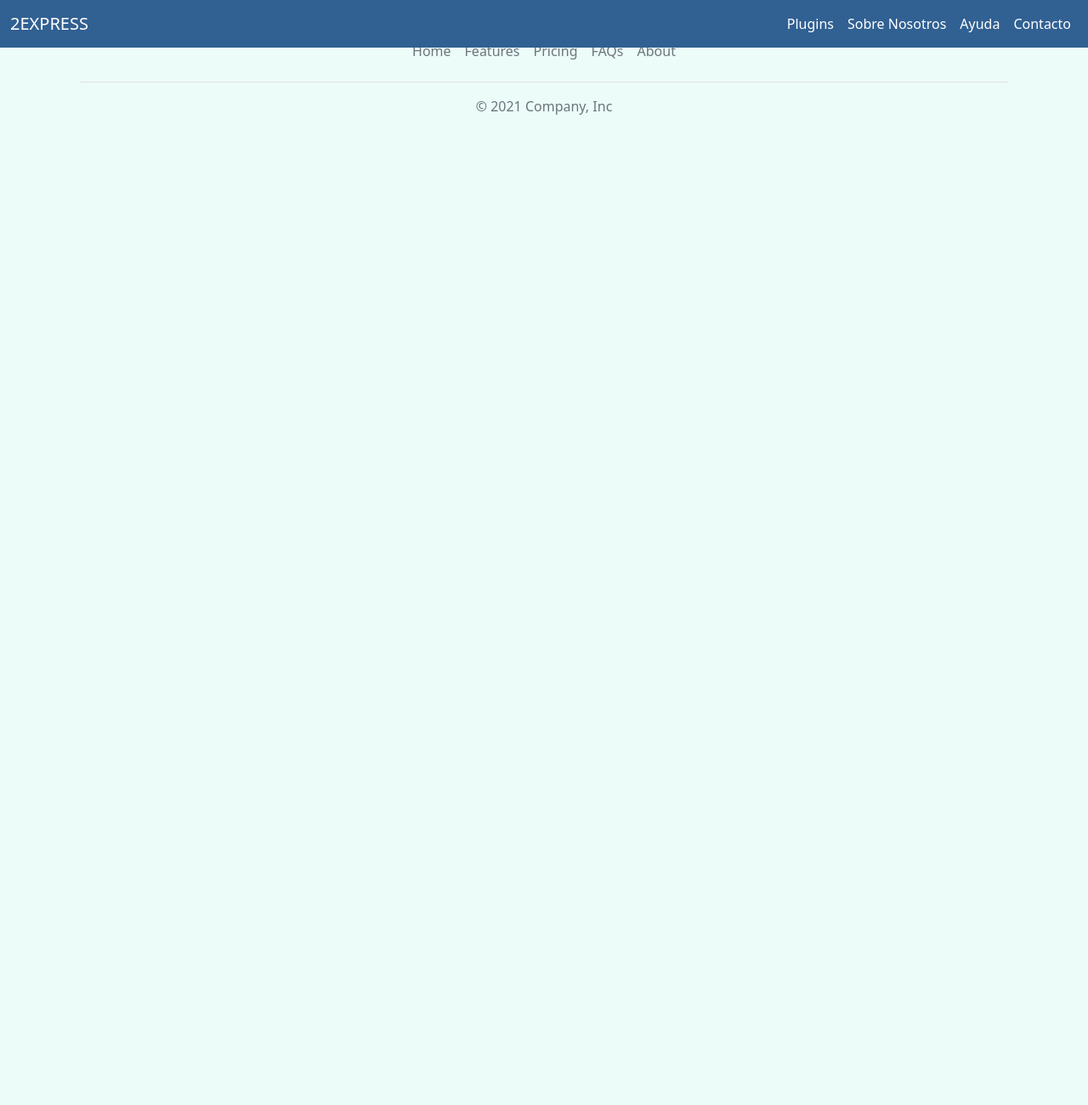
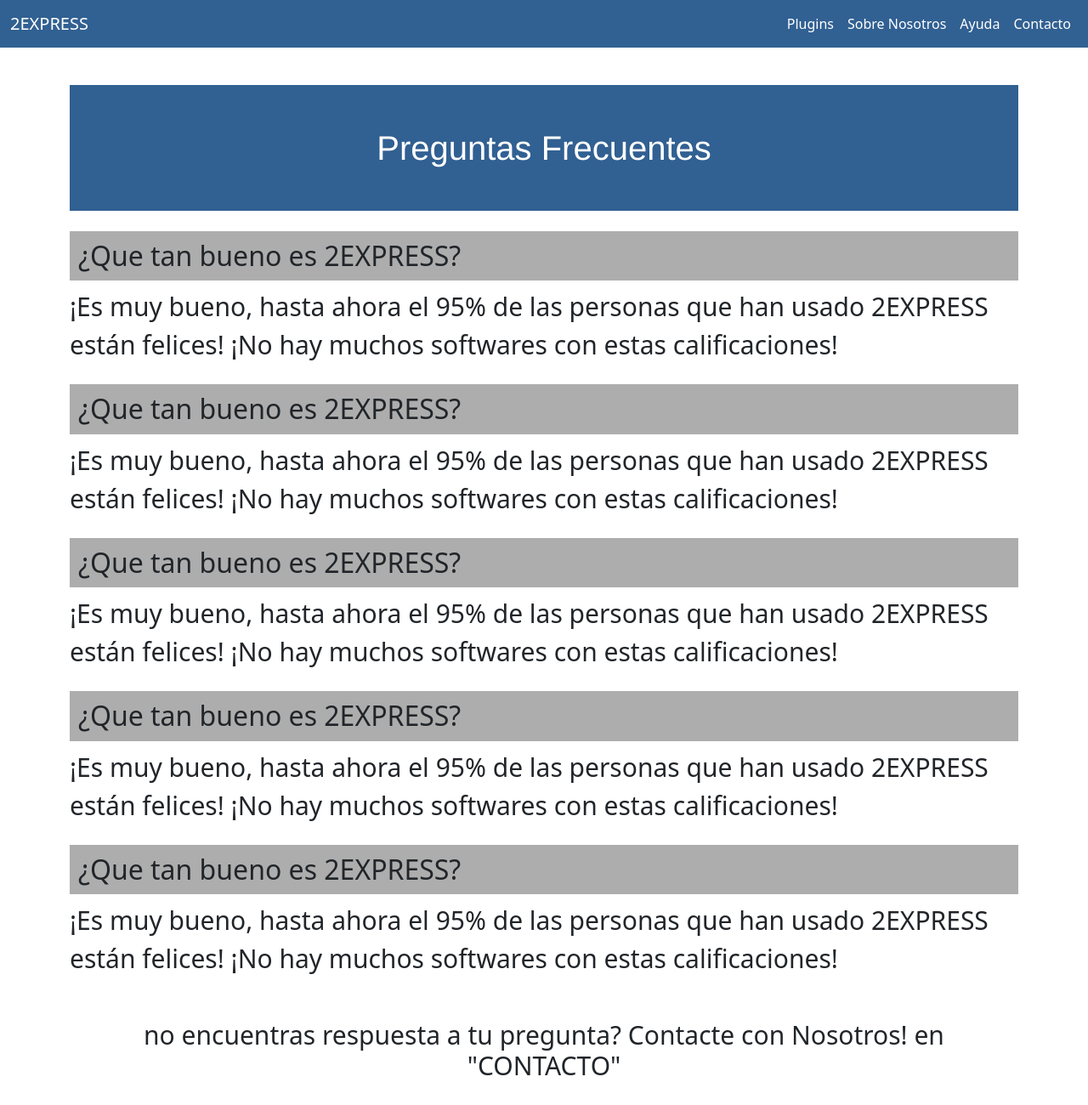
Before and after one commit to DanteEM/IdeaMozombite1, a website: page secciones/ayuda.html in a window 1280 px wide. Shown: the top 1300 px of the page at 85% size. Before the commit the page ends 800 px from the top, so only its background shows below. Drawn offline with nearby package versions, Linux system fonts and the light colour scheme.

Commit message:
sass ahora muy confuso T-T

```diff
--- a/package.json
+++ b/package.json
@@ -4,7 +4,8 @@
   "description": "",
   "main": "index.js",
   "scripts": {
-    "test": "echo \"Error: no test specified\" && exit 1"
+    "test": "echo \"Error: no test specified\" && exit 1",
+    "sass": "sass --watch scss/style.scss css/stylecopy.css"
   },
   "repository": {
     "type": "git",
--- a/scss/layout/header.scss
+++ b/scss/layout/_header.scss
@@ -11,6 +11,8 @@
     transition: all 0.5s;
     &:hover{
         transform: scale(1.3);
+        color: orange;
     }
 
+
 }
--- /dev/null
+++ b/scss/layout/_main.scss
@@ -0,0 +1,31 @@
+.titulares {
+    margin-top: 100px;
+
+    h1 {
+        font-family: 'Franklin Gothic Medium', 'Arial Narrow', Arial, sans-serif;
+        padding: 50px;
+        color: map-get($map: $paleta, $key: "colorSecundario");
+        text-align: center;
+        background-color: $coloPrincipal;
+    }
+
+    .pruebalo {
+        font-size: 30px;
+        text-align: center;
+        font-style: inherit;
+        margin: 50px;
+    }
+
+}
+.pregunta {
+    background-color: rgba(127, 127, 127, 0.635);
+    margin-top: 24px;
+    padding: 10px;
+}
+
+.respuesta {
+    @include textosRespuestas
+}
+h3{
+    @extend .pruebalo;
+}
--- a/scss/style.scss
+++ b/scss/style.scss
@@ -1,4 +1,5 @@
 @import "./utilities/variable.scss";
+@import "./utilities/mixins";
 @import "./layout/header.scss";
 @import "./layout/main.scss";
 @import "./layout/footer.scss";
--- /dev/null
+++ b/scss/utilities/_mixins.scss
@@ -0,0 +1,5 @@
+@mixin textosRespuestas {
+    font-size: 30px;
+    font-style: inherit;
+
+}
--- /dev/null
+++ b/scss/utilities/_variable.scss
@@ -0,0 +1,6 @@
+$coloPrincipal: #316092;
+$colorSecundario: white;
+$paleta: (
+    "colorPrincipal": #316092,
+    "colorSecundario": white,
+    )
--- a/scss/utilities/variable.scss
+++ /dev/null
@@ -1 +0,0 @@
-$coloPrincipal: #316092;
--- a/secciones/ayuda.html
+++ b/secciones/ayuda.html
@@ -10,7 +10,7 @@
     <title>
         2EXPRESS
     </title>
-    <link rel="stylesheet" href="../css/style.css">
+    <link rel="stylesheet" href="../css/stylecopy.css">
 </head>
 
 <body>
@@ -49,6 +49,20 @@
             </div>
         </header>
         <main>
+            <div class="titulares">
+                <h1>Preguntas Frecuentes</h1>
+                <h2 class="pregunta">¿Que tan bueno es 2EXPRESS?</h2>
+                <p class="respuesta">¡Es muy bueno, hasta ahora el 95% de las personas que han usado 2EXPRESS están felices! ¡No hay muchos softwares con estas calificaciones!</p>
+                <h2 class="pregunta">¿Que tan bueno es 2EXPRESS?</h2>
+                <p class="respuesta">¡Es muy bueno, hasta ahora el 95% de las personas que han usado 2EXPRESS están felices! ¡No hay muchos softwares con estas calificaciones!</p>
+                <h2 class="pregunta">¿Que tan bueno es 2EXPRESS?</h2>
+                <p class="respuesta">¡Es muy bueno, hasta ahora el 95% de las personas que han usado 2EXPRESS están felices! ¡No hay muchos softwares con estas calificaciones!</p>
+                <h2 class="pregunta">¿Que tan bueno es 2EXPRESS?</h2>
+                <p class="respuesta">¡Es muy bueno, hasta ahora el 95% de las personas que han usado 2EXPRESS están felices! ¡No hay muchos softwares con estas calificaciones!</p>
+                <h2 class="pregunta">¿Que tan bueno es 2EXPRESS?</h2>
+                <p class="respuesta">¡Es muy bueno, hasta ahora el 95% de las personas que han usado 2EXPRESS están felices! ¡No hay muchos softwares con estas calificaciones!</p>
+                <h3>no encuentras respuesta a tu pregunta? Contacte con Nosotros! en "CONTACTO"</h3>
+            </div>
         </main>
 
         <div class="container">
```
Also changed, not shown: scss/layout/main.scss (deleted, +0 -16 lines), secciones/Sobre Nosotros.html (+7 -2 lines), css/stylecopy.css, scss/layout/_footer.scss (added), scss/layout/footer.scss (deleted), 1 other file.
